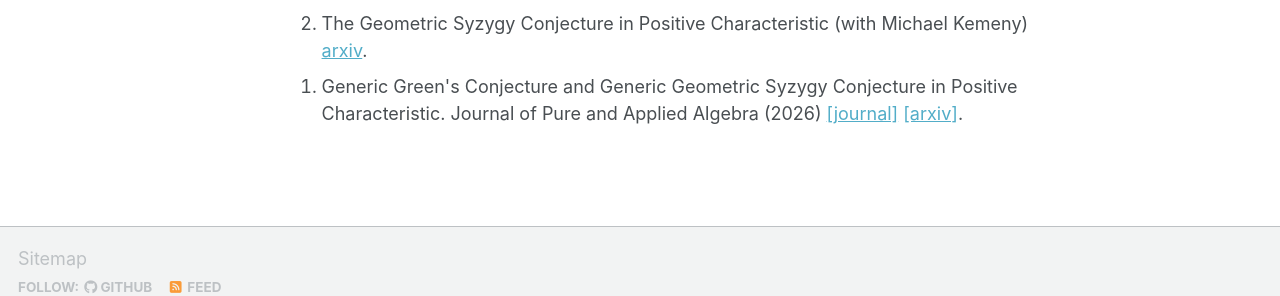
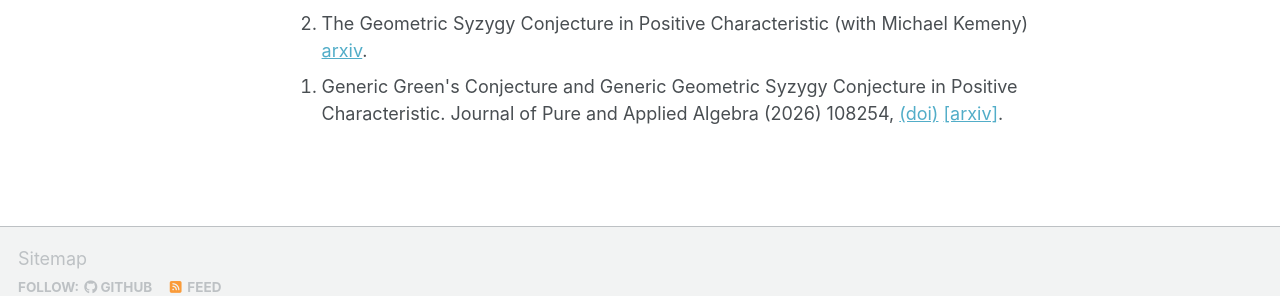
Before and after one commit to peter-yi-wei/peter-yi-wei.github.io, a Jekyll site: the page built from _pages/about.md, in a window 1280 px wide and 900 px high, scrolled down 729 px. Shown: the part 536-832 px from the top of the window. Built offline with Jekyll 4.4.1, drawn with Linux system fonts in a browser that asks for light colours; a script bundle is joined from its source files by our own code; library files that are not in the unit come from our copies.

Commit message:
Update citation format for Generic Green's Conjecture

```diff
--- a/_pages/about.md
+++ b/_pages/about.md
@@ -41,5 +41,5 @@ Preprint and Publications
   <li>Koszul cohomology and weighted syzygies of algebraic varieties. (in preparation)</li>
   <li>Syzygies and Mukai's Conjecture for Symmetric Product of Curves (with Wenbo Niu). (in preparation)</li>
   <li>The Geometric Syzygy Conjecture in Positive Characteristic (with Michael Kemeny) <a href="https://arxiv.org/abs/2509.00844">arxiv</a>.</li>
-  <li>Generic Green's Conjecture and Generic Geometric Syzygy Conjecture in Positive Characteristic. Journal of Pure and Applied Algebra (2026) <a href="https://doi.org/10.1016/j.jpaa.2026.108254">[journal]</a>  <a href="https://arxiv.org/abs/2109.12187">[arxiv]</a>.</li>
+  <li>Generic Green's Conjecture and Generic Geometric Syzygy Conjecture in Positive Characteristic. Journal of Pure and Applied Algebra (2026) 108254, <a href="https://doi.org/10.1016/j.jpaa.2026.108254">(doi)</a>  <a href="https://arxiv.org/abs/2109.12187">[arxiv]</a>.</li>
 </ol>
```
